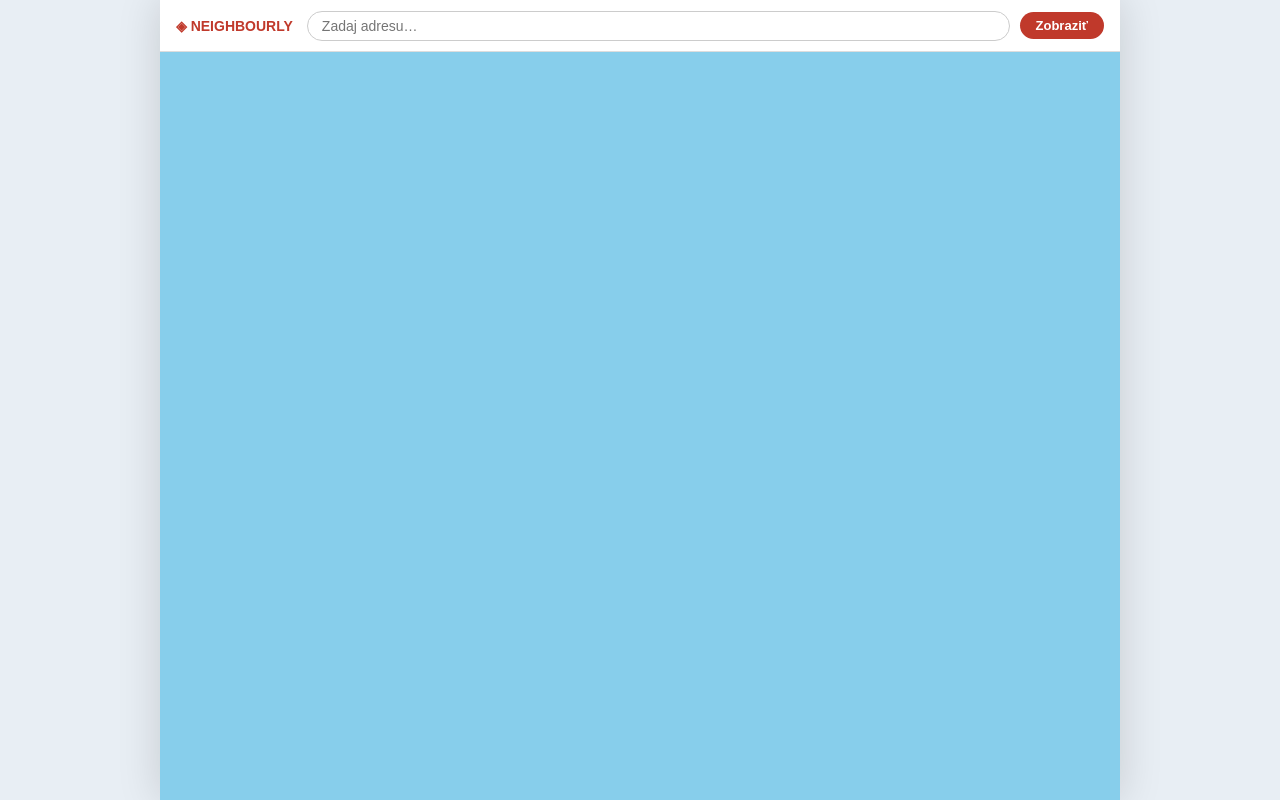
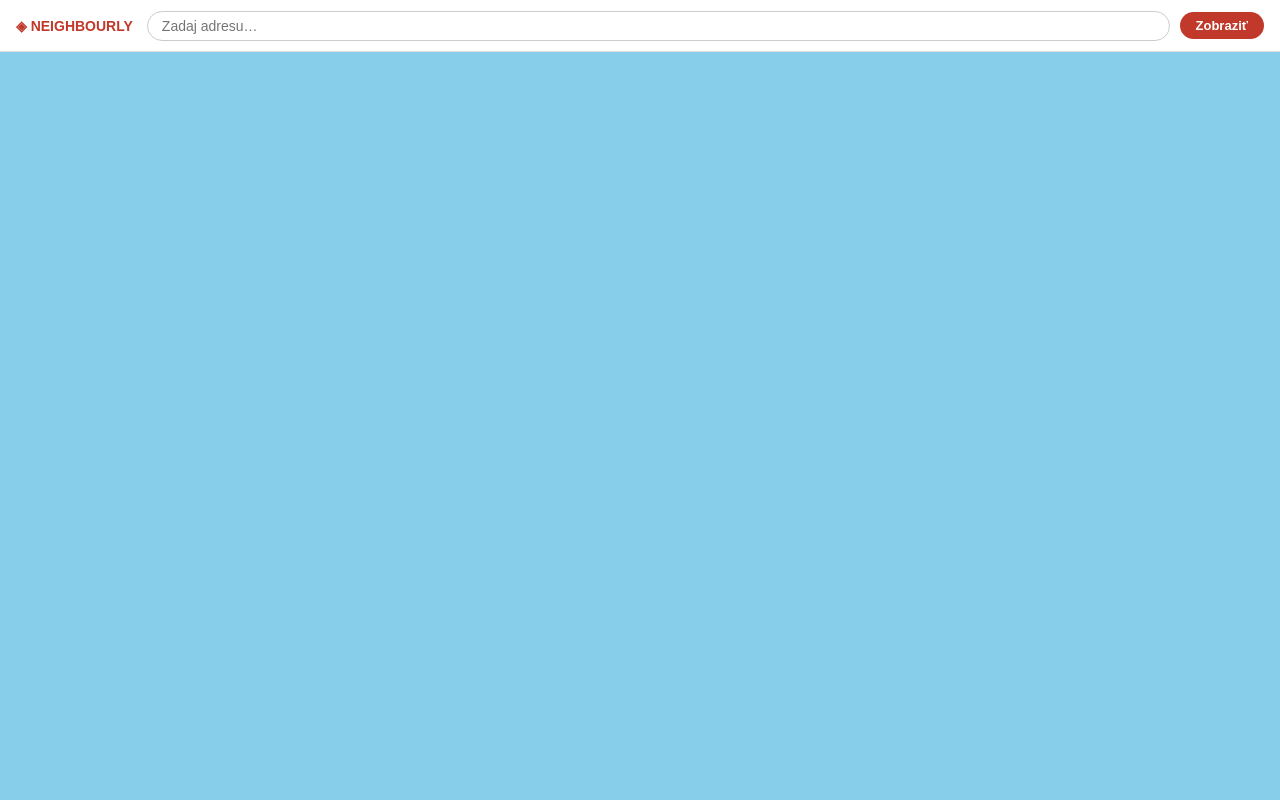
Before and after one commit to matofeder/hoodiemap, a website built with Vite: page frontend/index.html in a window 1280 px wide. Built offline with nearby package versions, Linux system fonts and the light colour scheme.

Commit message:
feat: full-width responsive layout — remove 960px cap

```diff
--- a/frontend/index.html
+++ b/frontend/index.html
@@ -12,11 +12,9 @@
     #app {
       display: flex;
       flex-direction: column;
-      max-width: 960px;
+      width: 100%;
       height: 100vh;
-      margin: 0 auto;
       background: #fff;
-      box-shadow: 0 0 40px rgba(0,0,0,0.15);
     }
 
     /* Top bar */
```
